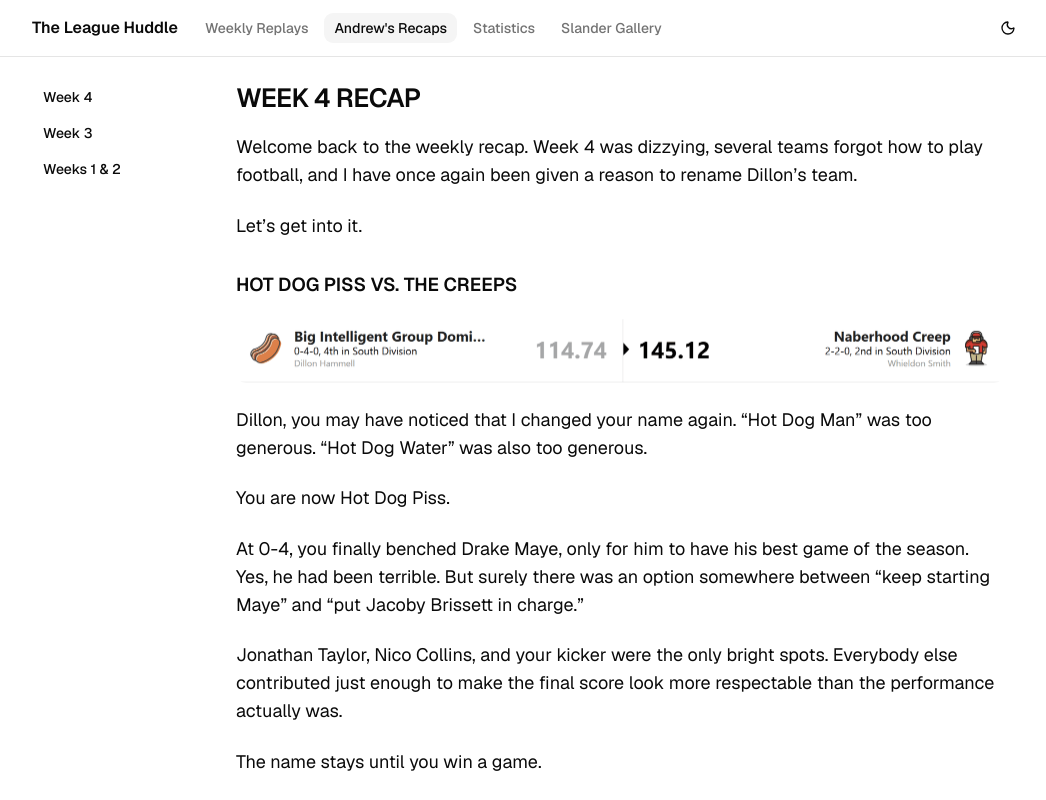
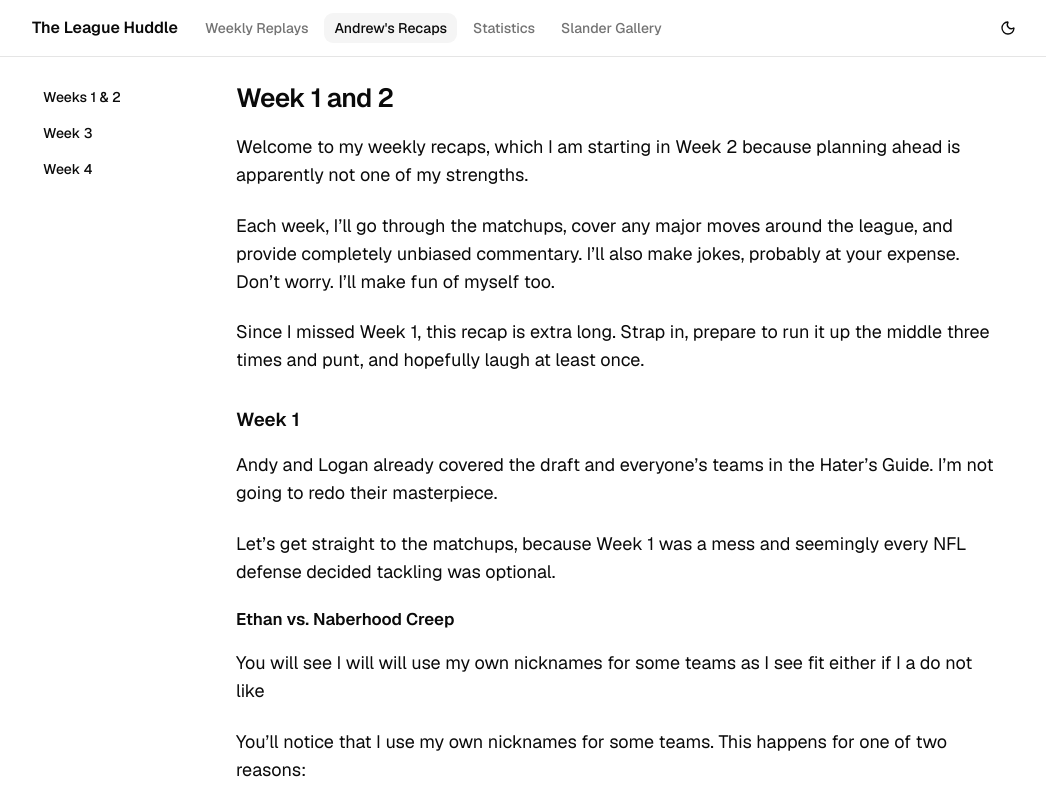
Before and after one commit to LoganMiller5505/fantasy-nextjs-website, a Next.js app: page /andrews-recaps in a window 1280 px wide. Shown: the top 800 px of the page, without its empty margins (112-1158 px from the left). Built offline with nearby package versions, Linux system fonts and the light colour scheme.

Commit message:
Fix recap ordering

```diff
--- a/app/andrews-recaps/page.tsx
+++ b/app/andrews-recaps/page.tsx
@@ -3,11 +3,11 @@ import { buttonVariants } from "@/components/ui/button";
 import { Separator } from "@/components/ui/separator"
 import Recap from "./recap";
 
-// Folders in public/andrew-recaps, newest first.
+// Folders in public/andrew-recaps, oldest first.
 const RECAPS = [
+    { slug: "1-2", title: "Weeks 1 & 2" },
+    { slug: "3", title: "Week 3" },
     { slug: "4", title: "Week 4" },
-    { slug: "3", title: "Week 3" },
-    { slug: "1-2", title: "Weeks 1 & 2" },
 ];
 
 export default function AndrewsRecapsPage() {
```
